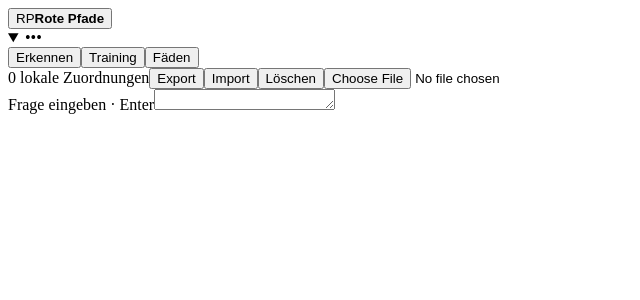
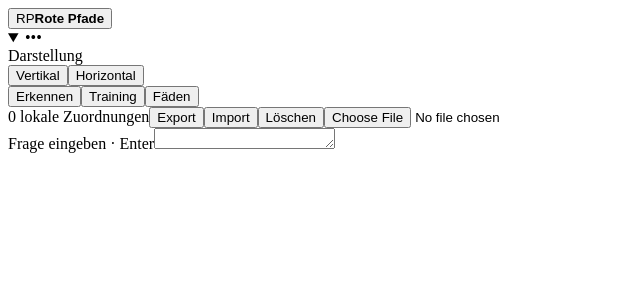
Before and after one commit to Satte882/Rote-Pfade, a React (Vite) app: page / in a window 1280 px wide. Both pictures are taken after a click on the heading "•••". Shown: the top 300 px of the page, without its empty margins (0-640 px from the left). Built offline with nearby package versions, Linux system fonts and the light colour scheme; the HTML template or start-up script is replaced by a standard one.

Commit message:
feat: add vertical and horizontal compact layouts
* feat: add vertical and horizontal layout modes

* feat: use numbered compact result path

* style: support fluid vertical and horizontal layouts

```diff
--- a/src/App.tsx
+++ b/src/App.tsx
@@ -5,6 +5,7 @@ import { LibraryView } from './components/LibraryView'
 import { TrainingView } from './components/TrainingView'
 
 type Tab = 'analyse' | 'training' | 'library'
+type Layout = 'vertical' | 'horizontal'
 
 const TABS: { id: Tab; label: string }[] = [
   { id: 'analyse', label: 'Erkennen' },
@@ -12,8 +13,15 @@ const TABS: { id: Tab; label: string }[] = [
   { id: 'library', label: 'Fäden' },
 ]
 
+const LAYOUT_KEY = 'rote-pfade.layout.v1'
+
+function getInitialLayout(): Layout {
+  return localStorage.getItem(LAYOUT_KEY) === 'horizontal' ? 'horizontal' : 'vertical'
+}
+
 export default function App() {
   const [activeTab, setActiveTab] = useState<Tab>('analyse')
+  const [layout, setLayoutState] = useState<Layout>(getInitialLayout)
   const [dataVersion, setDataVersion] = useState(0)
   const menuRef = useRef<HTMLDetailsElement>(null)
   const notifyDataChanged = () => setDataVersion((value) => value + 1)
@@ -23,8 +31,14 @@ export default function App() {
     menuRef.current?.removeAttribute('open')
   }
 
+  const setLayout = (nextLayout: Layout) => {
+    setLayoutState(nextLayout)
+    localStorage.setItem(LAYOUT_KEY, nextLayout)
+    menuRef.current?.removeAttribute('open')
+  }
+
   return (
-    <div className="app-shell">
+    <div className={`app-shell layout-${layout}`}>
       <header className="compact-header">
         <button className="brand-button" type="button" onClick={() => selectTab('analyse')}>
           <span aria-hidden="true">RP</span>
@@ -34,6 +48,26 @@ export default function App() {
         <details className="app-menu" ref={menuRef}>
           <summary aria-label="Menü öffnen">•••</summary>
           <div className="menu-panel">
+            <div className="layout-options" aria-label="Darstellung wählen">
+              <span>Darstellung</span>
+              <div>
+                <button
+                  className={layout === 'vertical' ? 'layout-button active' : 'layout-button'}
+                  type="button"
+                  onClick={() => setLayout('vertical')}
+                >
+                  Vertikal
+                </button>
+                <button
+                  className={layout === 'horizontal' ? 'layout-button active' : 'layout-button'}
+                  type="button"
+                  onClick={() => setLayout('horizontal')}
+                >
+                  Horizontal
+                </button>
+              </div>
+            </div>
+
             <nav aria-label="Bereiche">
               {TABS.map((tab) => (
                 <button
--- a/src/components/AnalyzeView.tsx
+++ b/src/components/AnalyzeView.tsx
@@ -64,6 +64,7 @@ export function AnalyzeView({ onFeedbackSaved }: { onFeedbackSaved: () => void }
 
   return (
     <section className="sidecar-view" aria-label="Roten Faden erkennen">
+      <div className="input-zone">
         <label className="compact-input-label" htmlFor="question">Frage eingeben · Enter</label>
         <textarea
           ref={inputRef}
@@ -88,28 +89,28 @@ export function AnalyzeView({ onFeedbackSaved }: { onFeedbackSaved: () => void }
             }
           }}
         />
-
         {error && <p className="error-message" role="alert">{error}</p>}
+      </div>
 
       {result && (
         <section className="compact-result" aria-live="polite">
           <h1>{result.primary.thread.name}</h1>
-          <div className="arrow-path">
-            {result.primary.thread.steps.map((step) => (
-              <div className="arrow-step" key={step}>
-                <span aria-hidden="true">→</span>
+          <ol className="numbered-path">
+            {result.primary.thread.steps.map((step, index) => (
+              <li className="numbered-step" key={step}>
+                <span aria-hidden="true">{index + 1}</span>
                 <strong>{step}</strong>
-              </div>
+              </li>
             ))}
-          </div>
+          </ol>
 
           <details className="compact-details">
             <summary>Alternative / Zuordnung</summary>
-            <div className="alternative-lines">
+            <ol className="alternative-lines">
               {result.alternatives.map((alternative) => (
-                <span key={alternative.thread.id}>→ {alternative.thread.shortName}</span>
+                <li key={alternative.thread.id}>{alternative.thread.shortName}</li>
               ))}
-            </div>
+            </ol>
             <label htmlFor="correction">Zuordnung korrigieren</label>
             <select
               id="correction"
--- a/src/styles.css
+++ b/src/styles.css
@@ -20,8 +20,8 @@
 }
 
 * { box-sizing: border-box; }
-html, body, #root { min-width: 280px; min-height: 100%; }
-body { margin: 0; min-height: 100vh; background: var(--bg); color: var(--text); }
+html, body, #root { width: 100%; min-width: 0; min-height: 100%; }
+body { margin: 0; min-height: 100vh; overflow-x: hidden; background: var(--bg); color: var(--text); }
 button, input, textarea, select { font: inherit; }
 button { cursor: pointer; }
 button:disabled { cursor: default; opacity: .45; }
@@ -31,10 +31,15 @@ button:focus-visible, input:focus-visible, textarea:focus-visible, select:focus-
 }
 
 .app-shell {
-  width: min(420px, 100%);
+  width: 100%;
+  min-width: 0;
   min-height: 100vh;
-  border-right: 1px solid var(--border);
   background: var(--bg);
+}
+.layout-vertical { border-right: 1px solid var(--border); }
+.layout-horizontal {
+  min-height: 0;
+  border-bottom: 1px solid var(--border);
 }
 
 .compact-header {
@@ -85,7 +90,7 @@ button:focus-visible, input:focus-visible, textarea:focus-visible, select:focus-
   position: absolute;
   top: 32px;
   right: 0;
-  width: min(300px, calc(100vw - 16px));
+  width: min(310px, calc(100vw - 16px));
   padding: 8px;
   border: 1px solid var(--border-strong);
   border-radius: 8px;
@@ -93,7 +98,7 @@ button:focus-visible, input:focus-visible, textarea:focus-visible, select:focus-
   box-shadow: 0 16px 36px rgba(0, 0, 0, .38);
 }
 .menu-panel nav { display: grid; grid-template-columns: repeat(3, 1fr); gap: 4px; margin-bottom: 8px; }
-.menu-link {
+.menu-link, .layout-button {
   padding: 7px 6px;
   border: 1px solid transparent;
   border-radius: 6px;
@@ -101,7 +106,20 @@ button:focus-visible, input:focus-visible, textarea:focus-visible, select:focus-
   color: var(--muted);
   font-size: .75rem;
 }
-.menu-link:hover, .menu-link.active { border-color: #35516a; background: var(--accent-bg); color: var(--text); }
+.menu-link:hover, .menu-link.active, .layout-button:hover, .layout-button.active {
+  border-color: #35516a;
+  background: var(--accent-bg);
+  color: var(--text);
+}
+.layout-options {
+  display: grid;
+  gap: 5px;
+  margin-bottom: 8px;
+  padding-bottom: 8px;
+  border-bottom: 1px solid var(--border);
+}
+.layout-options > span { color: var(--faint); font-size: .66rem; font-weight: 650; text-transform: uppercase; }
+.layout-options > div { display: grid; grid-template-columns: 1fr 1fr; gap: 4px; }
 
 .data-controls { display: flex; flex-wrap: wrap; gap: 5px; align-items: center; }
 .local-badge { width: 100%; color: var(--faint); font-size: .68rem; }
@@ -122,8 +140,9 @@ button:focus-visible, input:focus-visible, textarea:focus-visible, select:focus-
 .button-danger { border-color: #573338; background: transparent; color: var(--danger); }
 .button-danger:hover { background: var(--danger-bg); }
 
-main { width: 100%; padding: 8px 10px 16px; }
-.sidecar-view { display: grid; gap: 6px; }
+main { width: 100%; min-width: 0; padding: 8px 10px 16px; }
+.sidecar-view { display: grid; gap: 6px; min-width: 0; }
+.input-zone { display: grid; gap: 5px; min-width: 0; }
 .compact-input-label {
   color: var(--muted);
   font-size: .68rem;
@@ -131,6 +150,7 @@ main { width: 100%; padding: 8px 10px 16px; }
 }
 textarea, input, select {
   width: 100%;
+  min-width: 0;
   border: 1px solid var(--border-strong);
   border-radius: 6px;
   background: #0b1015;
@@ -151,6 +171,7 @@ input, select { min-height: 34px; padding: 7px 8px; }
 .compact-result {
   display: grid;
   gap: 7px;
+  min-width: 0;
   margin-top: 2px;
   padding-top: 8px;
   border-top: 1px solid var(--border);
@@ -161,17 +182,35 @@ input, select { min-height: 34px; padding: 7px 8px; }
   font-size: .96rem;
   line-height: 1.25;
 }
-.arrow-path { display: grid; gap: 3px; }
-.arrow-step {
+.numbered-path {
   display: grid;
-  grid-template-columns: 15px minmax(0, 1fr);
   gap: 3px;
+  margin: 0;
+  padding: 0;
+  list-style: none;
+}
+.numbered-step {
+  display: grid;
+  grid-template-columns: 20px minmax(0, 1fr);
+  gap: 4px;
   align-items: start;
+  min-width: 0;
   font-size: .83rem;
   line-height: 1.3;
 }
-.arrow-step span { color: var(--accent); }
-.arrow-step strong { font-weight: 600; }
+.numbered-step > span {
+  display: grid;
+  place-items: center;
+  width: 17px;
+  height: 17px;
+  margin-top: 1px;
+  border: 1px solid #426078;
+  border-radius: 50%;
+  color: var(--accent);
+  font-size: .62rem;
+  font-weight: 750;
+}
+.numbered-step strong { min-width: 0; font-weight: 600; }
 
 .compact-details {
   margin-top: 3px;
@@ -180,9 +219,9 @@ input, select { min-height: 34px; padding: 7px 8px; }
   color: var(--muted);
   font-size: .7rem;
 }
-.compact-details > summary { width: max-content; cursor: pointer; color: var(--faint); }
+.compact-details > summary { width: max-content; max-width: 100%; cursor: pointer; color: var(--faint); }
 .compact-details[open] { display: grid; gap: 6px; }
-.alternative-lines { display: grid; gap: 2px; color: var(--muted); }
+.alternative-lines { display: grid; gap: 2px; margin: 0; padding-left: 20px; color: var(--muted); }
 .compact-details label { font-weight: 650; }
 .compact-details button {
   justify-self: start;
@@ -194,6 +233,30 @@ input, select { min-height: 34px; padding: 7px 8px; }
   color: var(--text);
   font-size: .7rem;
 }
+
+.layout-horizontal main { padding: 6px 10px 10px; }
+.layout-horizontal .sidecar-view {
+  grid-template-columns: minmax(220px, 32%) minmax(0, 1fr);
+  gap: 12px;
+  align-items: start;
+}
+.layout-horizontal .compact-result {
+  margin-top: 0;
+  padding: 0 0 0 12px;
+  border-top: 0;
+  border-left: 1px solid var(--border);
+}
+.layout-horizontal .numbered-path {
+  display: flex;
+  flex-wrap: wrap;
+  gap: 5px 16px;
+}
+.layout-horizontal .numbered-step {
+  grid-template-columns: 18px auto;
+  flex: 0 1 auto;
+  max-width: 290px;
+}
+.layout-horizontal .compact-details { margin-top: 1px; }
 
 .view { display: grid; gap: 10px; }
 .section-heading, .split-heading { display: grid; gap: 5px; align-items: start; }
@@ -285,6 +348,14 @@ input, select { min-height: 34px; padding: 7px 8px; }
   border: 0 !important;
 }
 
-@media (max-width: 420px) {
-  .app-shell { width: 100%; border-right: 0; }
+@media (max-width: 640px) {
+  .layout-horizontal .sidecar-view { grid-template-columns: 1fr; gap: 6px; }
+  .layout-horizontal .compact-result {
+    margin-top: 2px;
+    padding: 8px 0 0;
+    border-top: 1px solid var(--border);
+    border-left: 0;
+  }
+  .layout-horizontal .numbered-path { display: grid; gap: 3px; }
+  .layout-horizontal .numbered-step { max-width: none; }
 }
```
Lines whose indentation alone changed are shown as unchanged.
